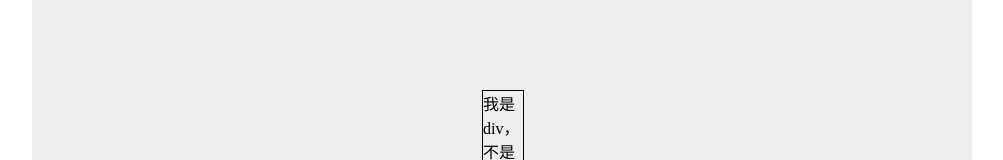
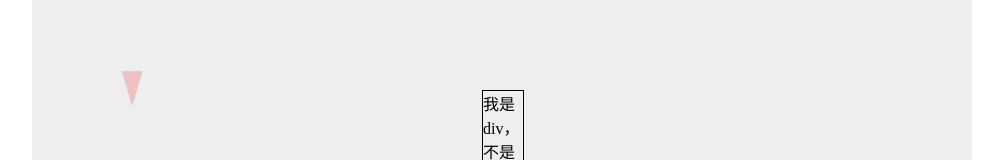
Before and after one commit to spencer778899/Cat-vs-Dog, a React (Create React App) app: page /game in a window 1280 px wide. Shown: the part 310-470 px from the top of the page, without its empty margins (138-1141 px from the left). Built offline with nearby package versions, Linux system fonts and the light colour scheme.

Commit message:
Feat: add whose turn mark

```diff
--- a/src/pages/Game/game.tsx
+++ b/src/pages/Game/game.tsx
@@ -2,6 +2,7 @@
 import * as React from 'react';
 import { useState, useRef, useEffect } from 'react';
 import styled from 'styled-components';
+import Arrow from './arrow.png';
 
 const GameScreen = styled.div`
   position: absolute;
@@ -125,6 +126,41 @@ const GameCanvas = styled.canvas`
   display: block;
   margin: 0 auto;
 `;
+const GameWhoseTurnMark = styled.div<{ roomState: string; isDisplayArrow: boolean }>`
+  display: ${(p) => (p.isDisplayArrow ? 'block' : 'none')};
+  position: absolute;
+  top: 380px;
+  left: ${(p) => (p.roomState === 'dogTurn' ? '90px' : '829px')};
+  width: 21px;
+  height: 35px;
+  background-image: url(${Arrow});
+  background-size: cover;
+  animation-duration: 0.7s;
+  animation-name: blink;
+  animation-iteration-count: infinite;
+  animation-direction: alternate;
+  animation-timing-function: ease-in-out;
+  @keyframes blink {
+    0% {
+      opacity: 10%;
+    }
+    20% {
+      opacity: 20%;
+    }
+    40% {
+      opacity: 30%;
+    }
+    60% {
+      opacity: 50%;
+    }
+    80% {
+      opacity: 80%;
+    }
+    100% {
+      opacity: 100%;
+    }
+  }
+`;
 const GameDog = styled.div`
   position: absolute;
   top: 490px;
@@ -230,6 +266,7 @@ function Game() {
   const canvas = useRef<HTMLCanvasElement>(null);
   const [roomState, setRoomState] = useState('dogTurn');
   const [windSpeedBar, setWindSpeedBar] = useState<number | undefined>(undefined); // -2 ~ 2
+  const [isDisplayArrow, setIsDisplayArrow] = useState(true);
   // dog useState
   const [dogHitPoints, setDogHitPoints] = useState(40);
   const [dogHavePowerUp, setDogHavePowerUp] = useState(true);
@@ -300,6 +337,7 @@ function Game() {
 
       function mouseDownHandler() {
         isMouseDown = true;
+        setIsDisplayArrow(false);
         dogEnergyBarRef?.current?.setAttribute('style', 'display:block');
         dogEnergyInnerHandler = setInterval(increaseEnergy, 20);
         startTime = Number(new Date());
@@ -392,6 +430,7 @@ function Game() {
         window.removeEventListener('mouseup', mouseUpHandler);
       }
       windSpeedHandler();
+      setIsDisplayArrow(true);
       gameDogHealRef.current?.addEventListener('click', healHandler);
       gameDogDoubleHitRef.current?.addEventListener('click', doubleHitHandler);
       gameDogPowerUpRef.current?.addEventListener('click', PowerUpHandler);
@@ -439,6 +478,7 @@ function Game() {
       }
       function mouseDownHandler() {
         isMouseDown = true;
+        setIsDisplayArrow(false);
         catEnergyBarRef?.current?.setAttribute('style', 'display:block');
         CatEnergyInnerHandler = setInterval(increaseEnergy, 20);
         startTime = Number(new Date());
@@ -532,6 +572,7 @@ function Game() {
         window.removeEventListener('mouseup', mouseUpHandler);
       }
       windSpeedHandler();
+      setIsDisplayArrow(true);
       gameCatHealRef.current?.addEventListener('click', healHandler);
       gameCatDoubleHitRef.current?.addEventListener('click', doubleHitHandler);
       gameCatPowerUpRef.current?.addEventListener('click', PowerUpHandler);
@@ -591,6 +632,7 @@ function Game() {
         <GameCatEnergyBar ref={catEnergyBarRef}>
           <GameCatEnergyInner ref={catEnergyInnerRef} />
         </GameCatEnergyBar>
+        <GameWhoseTurnMark roomState={roomState} isDisplayArrow={isDisplayArrow} />
         <GameDog ref={gameDogRef}>dog</GameDog>
         <GameCat ref={gameCatRef}>cat</GameCat>
         <GameWall>我是div，不是canvas</GameWall>
```
Also changed, not shown: src/pages/Game/arrow.png (added).
